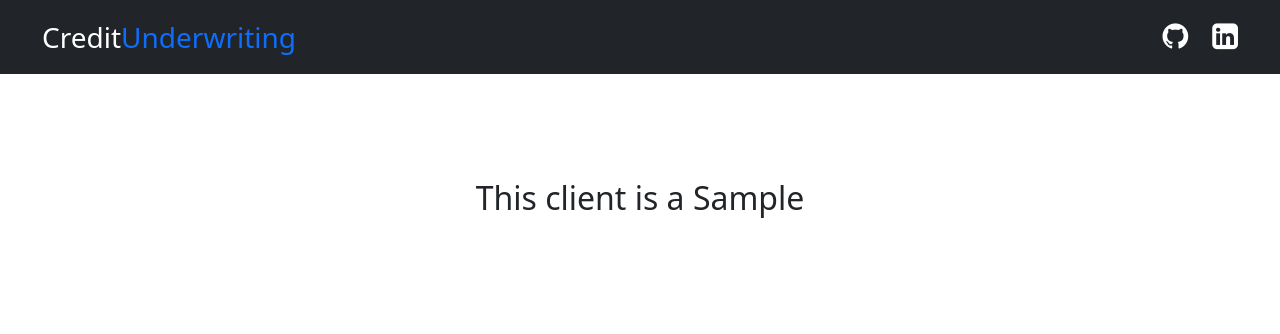
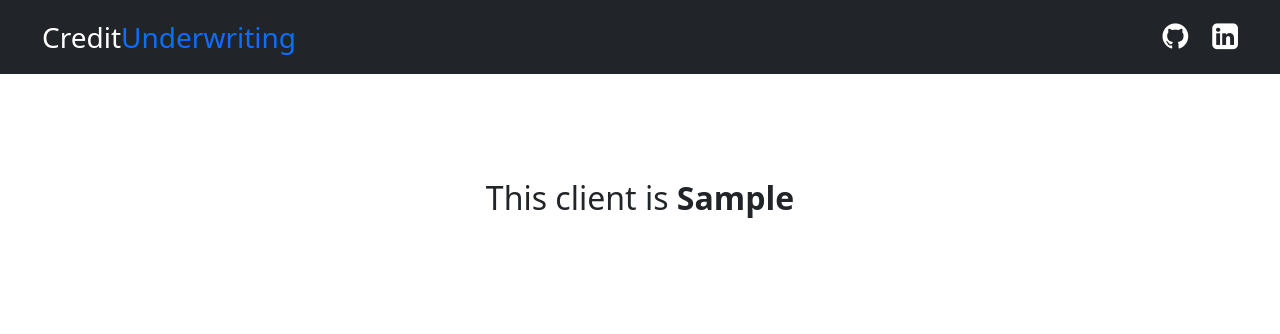
Before and after one commit to mandarvast19/Machine-Learning-Projcts, a Flask app: template Credit Underwriting Deployment/templates/result.html in a window 1280 px wide. Shown: the top 334 px of the page. Run offline with Flask 2, Linux system fonts and the light colour scheme; the template is opened without the code that fills it: most values are stand-ins (such as "Sample title", 1, 10 or a date in 2020); parts of the project's set-up code (start-up, migrations or seed data) failed here and were passed over.

Commit message:
Update result.html

```diff
--- a/Credit Underwriting Deployment/templates/result.html
+++ b/Credit Underwriting Deployment/templates/result.html
@@ -38,8 +38,8 @@
 		</header>
 
 		<div class="row-md-6 d-flex justify-content-center my-row">
-			<span class="fs-2">This client is a </span>
-			<span class="fs-2 {{color}}"> &nbsp;{{ predicted_result}} </span>
+			<span class="fs-2">This client is</span>
+			<span class="fs-2 {{color}}"><b> &nbsp;{{ predicted_result}} </b></span>
 		</div>
 
 		<script src="https://cdn.jsdelivr.net/npm/bootstrap@5.1.1/dist/js/bootstrap.bundle.min.js" integrity="sha384-/bQdsTh/da6pkI1MST/rWKFNjaCP5gBSY4sEBT38Q/9RBh9AH40zEOg7Hlq2THRZ" crossorigin="anonymous"></script>
```
